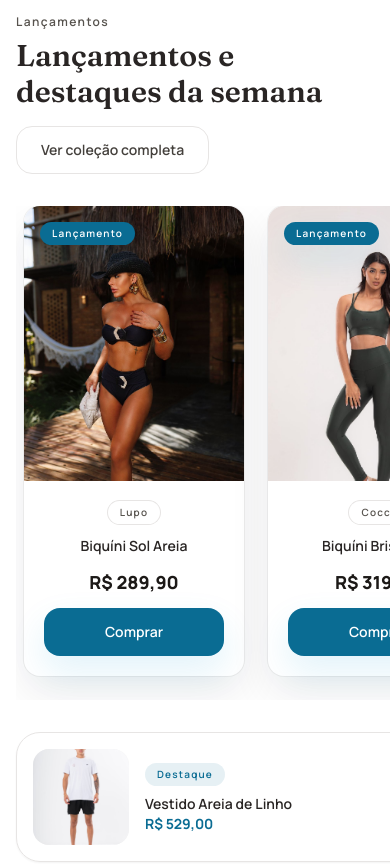
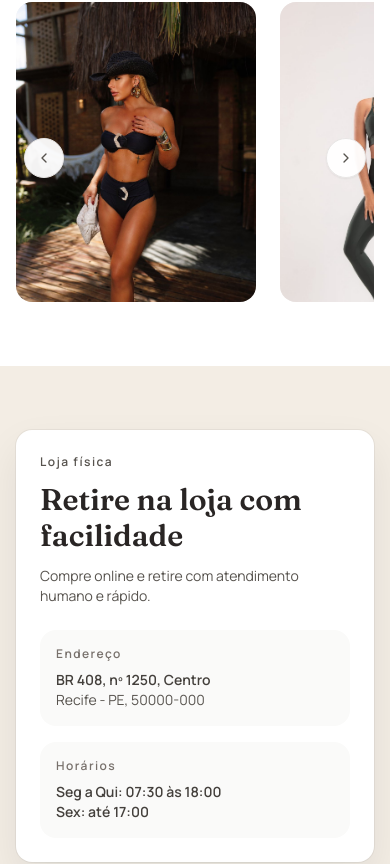
Before and after one commit to mhrzfrota/site-dropshipping, a React (Vite) app: page / in a window 390 px wide. Shown: the part 3693-4557 px from the top of the page. Built offline with nearby package versions, Linux system fonts and the light colour scheme.

Commit message:
style: melhoria footer e secao fotos

```diff
--- a/src/components/Footer.tsx
+++ b/src/components/Footer.tsx
@@ -3,35 +3,35 @@ import { Link } from 'react-router-dom'
 
 const Footer: React.FC = () => {
   return (
-    <footer className="bg-stone-900 text-stone-100">
+    <footer className="bg-[#0aa3a8] text-stone-100">
       <div className="mx-auto grid max-w-6xl gap-8 px-4 py-12 sm:grid-cols-2 lg:grid-cols-4">
         <div className="space-y-4">
           <p className="font-display text-2xl font-bold">Mar&Mov</p>
           <p className="text-sm text-stone-300">
-            Moda praia e fitness com curadoria real. Compre online ou retire na loja física.
+            Moda praia e fitness com curadoria real. Compre online ou retire na loja fÇðsica.
           </p>
           <p className="text-sm text-stone-300">Atendimento humano e entregas para todo o Brasil.</p>
         </div>
 
         <div className="space-y-3 text-sm">
-          <p className="text-xs font-semibold tracking-[0.12em] text-stone-400">Atendimento</p>
+          <p className="text-xs font-semibold tracking-[0.12em] text-[#0a1f3d]">Atendimento</p>
           <p className="text-stone-200">WhatsApp: +55 11 93494-2311</p>
           <p className="text-stone-300">contato@marmov.com</p>
-          <p className="text-stone-300">Seg a Sex: 08:00 às 18:00</p>
+          <p className="text-stone-300">Seg a Sex: 08:00 Çÿs 18:00</p>
         </div>
 
         <div className="space-y-3 text-sm">
-          <p className="text-xs font-semibold tracking-[0.12em] text-stone-400">Loja física</p>
-          <p className="text-stone-200">BR 408, nº 1250, Centro</p>
+          <p className="text-xs font-semibold tracking-[0.12em] text-[#0a1f3d]">Loja fÇðsica</p>
+          <p className="text-stone-200">BR 408, n¶§ 1250, Centro</p>
           <p className="text-stone-300">Recife - PE, 50000-000</p>
-          <p className="text-stone-300">Seg a Qui: 07:30 às 18:00</p>
-          <p className="text-stone-300">Sex: até 17:00</p>
+          <p className="text-stone-300">Seg a Qui: 07:30 Çÿs 18:00</p>
+          <p className="text-stone-300">Sex: atÇ¸ 17:00</p>
         </div>
 
         <div className="space-y-3 text-sm">
-          <p className="text-xs font-semibold tracking-[0.12em] text-stone-400">Políticas</p>
+          <p className="text-xs font-semibold tracking-[0.12em] text-[#0a1f3d]">PolÇðticas</p>
           <Link to="/produtos" className="block text-stone-200 transition hover:text-white">
-            Troca e devolução
+            Troca e devoluÇõÇœo
           </Link>
           <Link to="/produtos" className="block text-stone-200 transition hover:text-white">
             Privacidade
@@ -39,8 +39,8 @@ const Footer: React.FC = () => {
         </div>
       </div>
       <div className="border-t border-stone-800">
-        <div className="mx-auto flex max-w-6xl flex-col items-center justify-between gap-2 px-4 py-4 text-xs text-stone-400 sm:flex-row">
-          <span>© 2025 Mar&Mov. Todos os direitos reservados.</span>
+        <div className="mx-auto flex max-w-6xl flex-col items-center justify-between gap-2 px-4 py-4 text-xs text-[#0a1f3d] sm:flex-row">
+          <span>© 2026 Mar&Mov. Todos os direitos reservados.</span>
           <span>Feito com foco em conforto e estilo.</span>
         </div>
       </div>
--- a/src/components/NewArrivalsSection.tsx
+++ b/src/components/NewArrivalsSection.tsx
@@ -1,41 +1,63 @@
-import React, { useMemo, useRef, useState } from 'react'
+import React, { useMemo, useRef } from 'react'
 import { Link } from 'react-router-dom'
-import { formatPrice, getAllProducts } from '../data/products'
+import { getAllProducts } from '../data/products'
 
 const fallbackImage = '/images/biquini-2.jpg'
 
 const NewArrivalsSection: React.FC = () => {
   const trackRef = useRef<HTMLDivElement | null>(null)
-  const [isDragging, setIsDragging] = useState(false)
-  const [dragStart, setDragStart] = useState(0)
-  const [scrollStart, setScrollStart] = useState(0)
+  const dragState = useRef({
+    isDragging: false,
+    startX: 0,
+    scrollLeft: 0,
+    hasDragged: false,
+  })
 
-  const newArrivals = useMemo(() => getAllProducts().slice(0, 6), [])
-  const featured = useMemo(() => getAllProducts().slice(4, 7), [])
+  const newArrivals = useMemo(() => getAllProducts().slice(0, 12), [])
 
   const scrollByAmount = (direction: 'left' | 'right') => {
     if (!trackRef.current) return
-    const amount = trackRef.current.clientWidth * 0.7
+    const amount = trackRef.current.clientWidth * 0.85
     trackRef.current.scrollBy({ left: direction === 'left' ? -amount : amount, behavior: 'smooth' })
   }
 
-  const handleMouseDown = (event: React.MouseEvent<HTMLDivElement>) => {
-    if (!trackRef.current) return
-    setIsDragging(true)
-    setDragStart(event.pageX - trackRef.current.offsetLeft)
-    setScrollStart(trackRef.current.scrollLeft)
+  const handlePointerDown = (event: React.PointerEvent<HTMLDivElement>) => {
+    if (event.pointerType !== 'mouse' || !trackRef.current) return
+    event.preventDefault()
+    const container = trackRef.current
+    dragState.current.isDragging = true
+    dragState.current.startX = event.clientX
+    dragState.current.scrollLeft = container.scrollLeft
+    dragState.current.hasDragged = false
+    container.setPointerCapture(event.pointerId)
   }
 
-  const handleMouseMove = (event: React.MouseEvent<HTMLDivElement>) => {
-    if (!isDragging || !trackRef.current) return
+  const handlePointerMove = (event: React.PointerEvent<HTMLDivElement>) => {
+    if (event.pointerType !== 'mouse' || !trackRef.current) return
+    if (!dragState.current.isDragging) return
     event.preventDefault()
-    const x = event.pageX - trackRef.current.offsetLeft
-    const walk = x - dragStart
-    trackRef.current.scrollLeft = scrollStart - walk
+    const delta = event.clientX - dragState.current.startX
+    if (Math.abs(delta) > 6) {
+      dragState.current.hasDragged = true
+    }
+    trackRef.current.scrollLeft = dragState.current.scrollLeft - delta
   }
 
-  const stopDragging = () => {
-    setIsDragging(false)
+  const stopDragging = (event?: React.PointerEvent<HTMLDivElement>) => {
+    if (!dragState.current.isDragging) return
+    dragState.current.isDragging = false
+    if (event && trackRef.current?.hasPointerCapture(event.pointerId)) {
+      trackRef.current.releasePointerCapture(event.pointerId)
+    }
+    window.setTimeout(() => {
+      dragState.current.hasDragged = false
+    }, 0)
+  }
+
+  const handleCardClick = (event: React.MouseEvent<HTMLAnchorElement>) => {
+    if (dragState.current.hasDragged) {
+      event.preventDefault()
+    }
   }
 
   const handleImageError = (event: React.SyntheticEvent<HTMLImageElement>) => {
@@ -46,37 +68,34 @@ const NewArrivalsSection: React.FC = () => {
   }
 
   return (
-    <section id="vitrine" className="bg-white py-16 scroll-mt-28">
+    <section id="vitrine" className="bg-white py-12 scroll-mt-28">
       <div className="mx-auto max-w-6xl px-4">
-        <div className="mb-8 flex flex-wrap items-center justify-between gap-4">
-          <div>
-            <p className="text-xs font-semibold tracking-[0.12em] text-stone-600">Lançamentos</p>
-            <h2 className="mt-2 font-display text-3xl font-extrabold text-stone-800">
-              Lançamentos e destaques da semana
-            </h2>
-          </div>
-          <Link to="/produtos" className="btn-secondary">
-            Ver coleção completa
-          </Link>
-        </div>
-
-        <div className="grid gap-8 lg:grid-cols-[1.6fr_0.8fr]">
         <div className="relative">
           <button
             type="button"
             aria-label="Anterior"
             onClick={() => scrollByAmount('left')}
-              className="absolute left-1 top-1/2 z-10 hidden h-12 w-9 -translate-y-1/2 items-center justify-center rounded-r-xl bg-white/90 text-stone-600 shadow-md ring-1 ring-stone-200 transition hover:bg-white hover:text-stone-900 sm:flex"
+            className="absolute left-2 top-1/2 z-10 flex h-10 w-10 -translate-y-1/2 items-center justify-center rounded-full border border-stone-200 bg-white/95 text-stone-600 shadow-sm transition hover:text-stone-900"
           >
-              <span aria-hidden="true">&larr;</span>
+            <svg viewBox="0 0 24 24" className="h-4 w-4" aria-hidden="true">
+              <path
+                d="M15 6l-6 6 6 6"
+                fill="none"
+                stroke="currentColor"
+                strokeWidth="2"
+                strokeLinecap="round"
+                strokeLinejoin="round"
+              />
+            </svg>
           </button>
           <div
             ref={trackRef}
-              className="flex gap-6 overflow-x-auto scroll-smooth px-2 pb-6 snap-x snap-mandatory"
-              onMouseDown={handleMouseDown}
-              onMouseMove={handleMouseMove}
-              onMouseLeave={stopDragging}
-              onMouseUp={stopDragging}
+            className="no-scrollbar flex gap-6 overflow-x-auto pb-4 pt-1 scroll-smooth select-none cursor-grab active:cursor-grabbing"
+            onPointerDown={handlePointerDown}
+            onPointerMove={handlePointerMove}
+            onPointerLeave={stopDragging}
+            onPointerUp={stopDragging}
+            onPointerCancel={stopDragging}
           >
             {newArrivals.map((item, index) => {
               const gallery = item.images?.length ? item.images : [item.image]
@@ -84,86 +103,46 @@ const NewArrivalsSection: React.FC = () => {
               const displayImage = index % 2 === 0 ? item.image : conceptImage
 
               return (
-                  <div
+                <Link
                   key={item.id}
-                    className="group card-surface card-hover relative min-w-[220px] max-w-[320px] snap-start flex-1 sm:min-w-[260px]"
+                  to={`/produto/${item.slug}`}
+                  onClick={handleCardClick}
+                  className="shrink-0"
                 >
-                    <Link to={`/produto/${item.slug}`} className="block">
-                      {item.isNew && (
-                        <span className="badge badge-primary absolute left-4 top-4 z-10">
-                          Lançamento
-                        </span>
-                      )}
-                      <div className="aspect-[4/5] overflow-hidden rounded-t-2xl bg-stone-50">
+                  <div className="w-[240px] overflow-hidden rounded-2xl bg-stone-100 sm:w-[260px] lg:w-[280px]">
+                    <div className="aspect-[4/5]">
                       <img
                         src={displayImage}
                         alt={item.name}
-                          className="h-full w-full object-cover object-[center_20%] transition duration-500 group-hover:scale-105"
+                        className="h-full w-full object-cover object-[center_20%]"
                         onError={handleImageError}
                         draggable={false}
                         loading="lazy"
                         decoding="async"
                       />
                     </div>
+                  </div>
                 </Link>
-                    <div className="space-y-3 px-5 py-5 text-center">
-                      <div className="flex justify-center">
-                        <span className="badge badge-neutral">{item.brand}</span>
-                      </div>
-                      <p className="text-sm font-semibold text-stone-800">{item.name}</p>
-                      <p className="text-lg font-extrabold text-stone-900">{formatPrice(item.price)}</p>
-                      <Link to={`/produto/${item.slug}`} className="btn-primary w-full">
-                        Comprar
-                      </Link>
-                    </div>
-                  </div>
               )
             })}
           </div>
           <button
             type="button"
-              aria-label="Próximo"
+            aria-label="Proximo"
             onClick={() => scrollByAmount('right')}
-              className="absolute right-1 top-1/2 z-10 hidden h-12 w-9 -translate-y-1/2 items-center justify-center rounded-l-xl bg-white/90 text-stone-600 shadow-md ring-1 ring-stone-200 transition hover:bg-white hover:text-stone-900 sm:flex"
+            className="absolute right-2 top-1/2 z-10 flex h-10 w-10 -translate-y-1/2 items-center justify-center rounded-full border border-stone-200 bg-white/95 text-stone-600 shadow-sm transition hover:text-stone-900"
           >
-              <span aria-hidden="true">&rarr;</span>
+            <svg viewBox="0 0 24 24" className="h-4 w-4" aria-hidden="true">
+              <path
+                d="M9 6l6 6-6 6"
+                fill="none"
+                stroke="currentColor"
+                strokeWidth="2"
+                strokeLinecap="round"
+                strokeLinejoin="round"
+              />
+            </svg>
           </button>
-          </div>
-
-          <div className="space-y-4">
-            {featured.map((item) => (
-              <Link
-                key={item.id}
-                to={`/produto/${item.slug}`}
-                className="group flex items-center gap-4 rounded-3xl border border-stone-200 bg-white/90 p-4 shadow-sm transition hover:-translate-y-1 hover:shadow-lg"
-              >
-                <div className="h-24 w-24 overflow-hidden rounded-2xl bg-stone-100">
-                  <img
-                    src={item.image}
-                    alt={item.name}
-                    className="h-full w-full object-cover transition duration-500 group-hover:scale-105"
-                    onError={handleImageError}
-                    loading="lazy"
-                    decoding="async"
-                  />
-                </div>
-                <div className="flex-1">
-                  <span className="badge badge-soft">Destaque</span>
-                  <p className="mt-2 text-sm font-semibold text-stone-800">{item.name}</p>
-                  <p className="text-sm font-bold text-brand-deep">{formatPrice(item.price)}</p>
-                </div>
-              </Link>
-            ))}
-            <div className="rounded-3xl bg-brand-sand px-5 py-6">
-              <p className="text-xs font-semibold tracking-[0.12em] text-stone-600">Vitrine</p>
-              <p className="mt-2 text-sm text-stone-700">
-                Descubra peças selecionadas para treinos, praia e looks casuais.
-              </p>
-              <Link to="/produtos" className="btn-secondary mt-4 w-full">
-                Ver todos os produtos
-              </Link>
-            </div>
-          </div>
         </div>
       </div>
     </section>
--- a/src/index.css
+++ b/src/index.css
@@ -71,3 +71,12 @@ a {
 .btn-secondary {
   @apply inline-flex min-h-[48px] items-center justify-center rounded-2xl border border-stone-200 bg-white/90 px-6 text-sm font-semibold text-stone-700 transition-all duration-300 hover:border-brand-deep/40 hover:text-brand-deep active:scale-[0.98] focus-visible:outline-none focus-visible:ring-2 focus-visible:ring-brand-aqua/40 focus-visible:ring-offset-2 focus-visible:ring-offset-white;
 }
+
+.no-scrollbar {
+  scrollbar-width: none;
+  -ms-overflow-style: none;
+}
+
+.no-scrollbar::-webkit-scrollbar {
+  display: none;
+}
```
Lines whose indentation alone changed are shown as unchanged.
